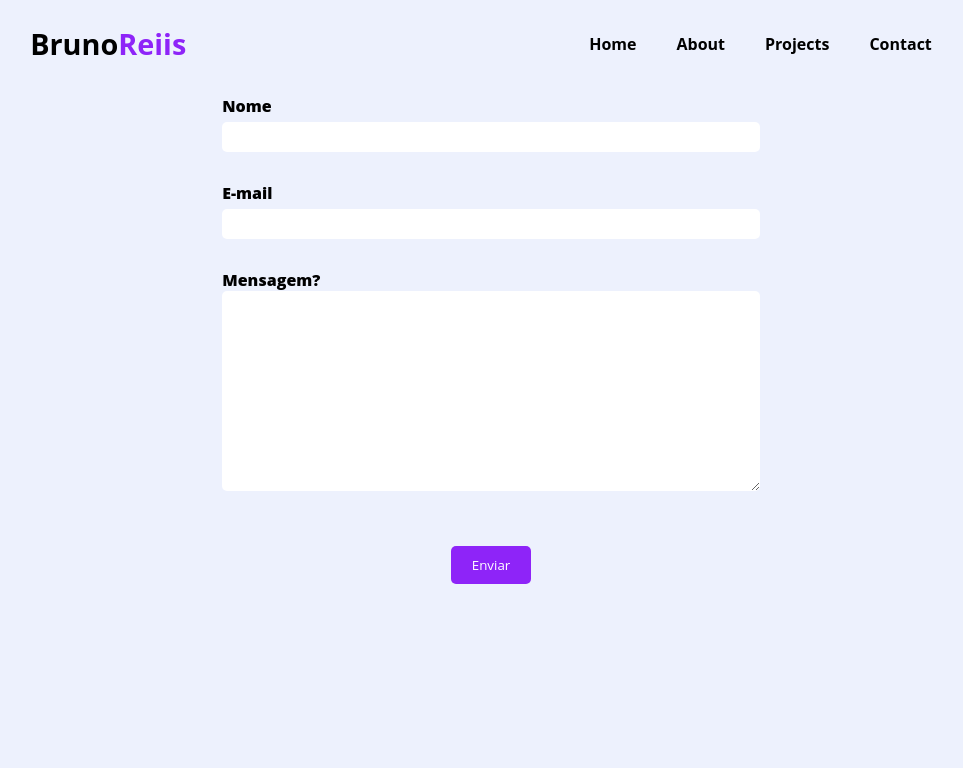
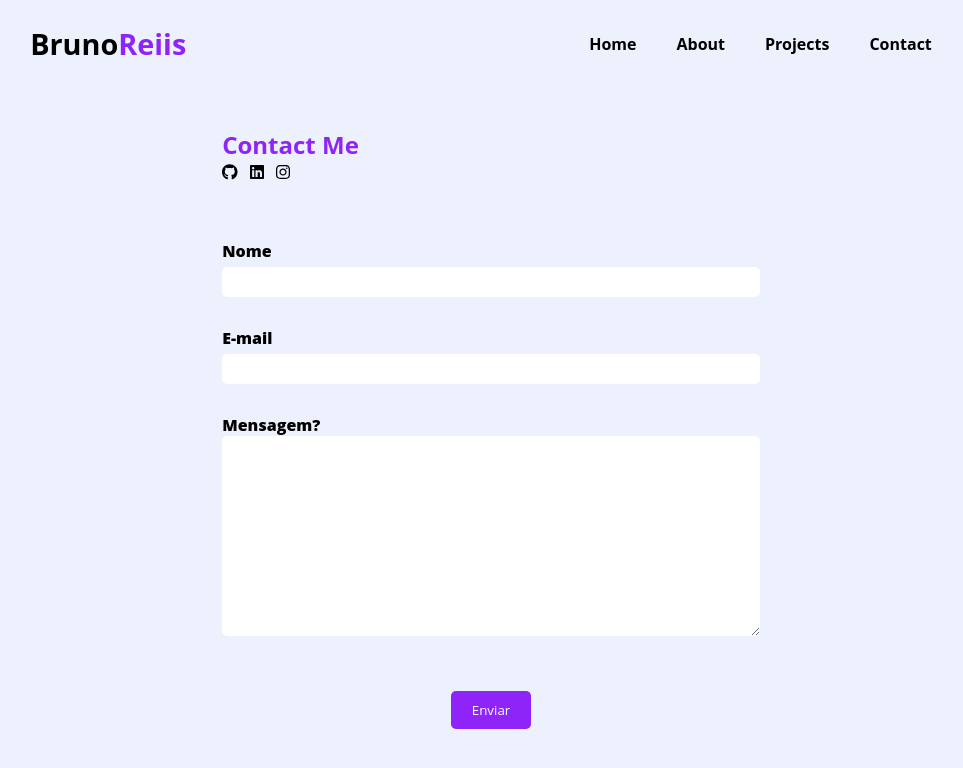
Before and after one commit to BrunoReiis/Portfolio, a React (Create React App) app: page /contact in a window 1280 px wide. Shown: the top 768 px of the page, without its empty margins (149-1112 px from the left). Built offline with nearby package versions, Linux system fonts and the light colour scheme.

Commit message:
Atualização Contato

```diff
--- a/package.json
+++ b/package.json
@@ -4,6 +4,7 @@
   "private": true,
   "dependencies": {
     "@fortawesome/fontawesome-svg-core": "^6.2.0",
+    "@fortawesome/free-brands-svg-icons": "^6.2.1",
     "@fortawesome/free-solid-svg-icons": "^6.2.0",
     "@fortawesome/react-fontawesome": "^0.2.0",
     "@testing-library/jest-dom": "^5.16.5",
--- a/src/pages/Contact.css
+++ b/src/pages/Contact.css
@@ -1,4 +1,4 @@
-#contato {
+#mainContato {
     height: auto;
     margin-bottom: 11%;
 }
@@ -76,9 +76,33 @@ form {
     background: #8e24f8;
 }
 
+.contatoCima{
+    margin-top: 10%;
+    margin-left: 29%;
+    margin-bottom: -3%;
+}
+
+.contatoCima h1{
+    color: #8e24f8;
+}
+
+.icons{
+    margin-left: -12px;
+}
+
+.icons i{
+    margin-left:12px;
+}
+
 @media (max-width: 900px){
     form {
         width: 90%;
         margin-left: 3%;
     }
+
+    .contatoCima {
+        margin-top: 35%;
+        margin-left: 20%;
+        margin-bottom: -15%;
+    }
 }
--- a/src/pages/Contact.js
+++ b/src/pages/Contact.js
@@ -1,4 +1,6 @@
 import './Contact.css'
+import { FontAwesomeIcon } from '@fortawesome/react-fontawesome'
+import { faGithub, faLinkedin, faInstagram } from '@fortawesome/free-brands-svg-icons'
 
 export const Contact = () => {
     const enviarButton = () => {
@@ -10,7 +12,16 @@ export const Contact = () => {
     }
     return (
 
-    <section id="contato">
+    <section className='contatoTodo'>
+      <div className='contatoCima'>
+        <h1>Contact Me</h1>
+        <div className='icons'>
+          <i><FontAwesomeIcon icon={faGithub}/></i>
+          <i><FontAwesomeIcon icon={faLinkedin}/></i>
+          <i><FontAwesomeIcon icon={faInstagram}/></i>
+        </div>
+      </div>
+    <section id="mainContato">
       <form id="form">
         <div class="contatoForm">
           <div class="itemContato">
@@ -46,5 +57,6 @@ export const Contact = () => {
         </div>
       </form>
     </section>
+    </section>
     );
 }
```
Also changed, not shown: 1 other file (tests, documents, lock files or other folders).
